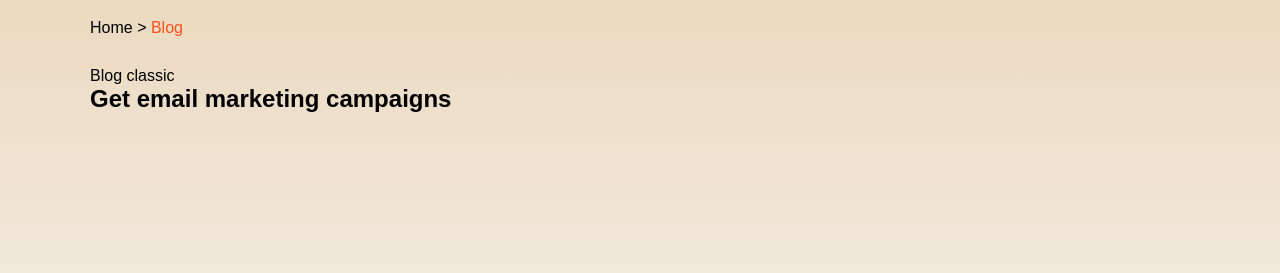
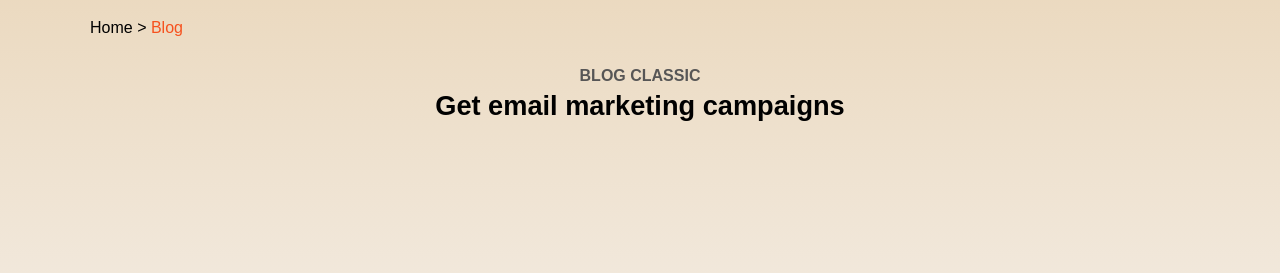
Before and after one commit to Im-Hassan-wd/content-creator, a plain HTML site: page blog.html in a window 1280 px wide. Shown: the part 53-326 px from the top of the page. Drawn offline with Linux system fonts and the light colour scheme.

Commit message:
getting things done

```diff
--- a/blog.html
+++ b/blog.html
@@ -27,9 +27,9 @@
         </div>
     </header>
 
-    <section class="container">
-        <div>Blog classic</div>
-        <h1>Get email marketing campaigns</h1>
+    <section class="container blog-main">
+        <div class="blog-title">Blog classic</div>
+        <h1 class="blog-heading">Get email marketing campaigns</h1>
     </section>
 
 </body>
--- a/styles.css
+++ b/styles.css
@@ -8,6 +8,11 @@
 body {
   background: linear-gradient(180deg, #ead7bb 0%, #f3ece3 50%);
   height: 100vh;
+}
+
+h1 {
+  font-size: 1.7rem;
+  margin: 5px 0;
 }
 
 header {
@@ -72,3 +77,17 @@ ul a:hover {
 .navigation .blog-navigation {
   color: #f6511e;
 }
+
+section.blog-main {
+}
+
+.blog-title,
+.blog-heading {
+  text-align: center;
+}
+
+.blog-title {
+  text-transform: uppercase;
+  color: rgb(87, 86, 86);
+  font-weight: bold;
+}
```
